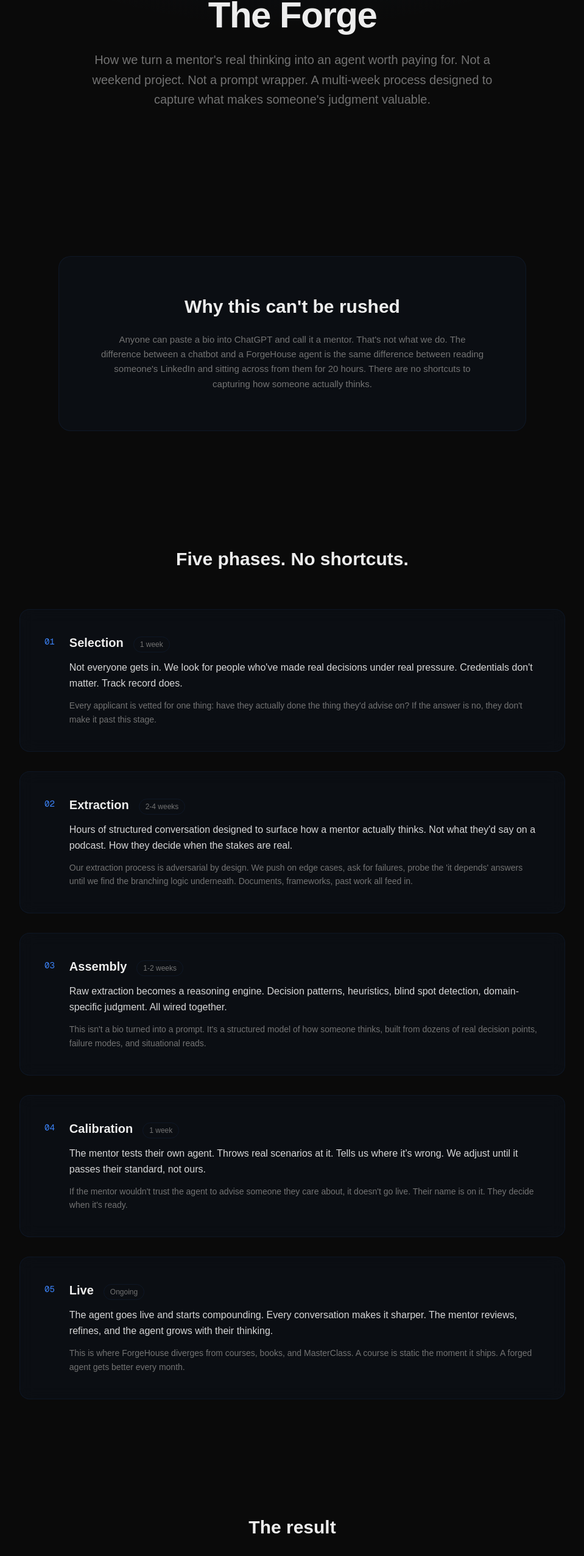
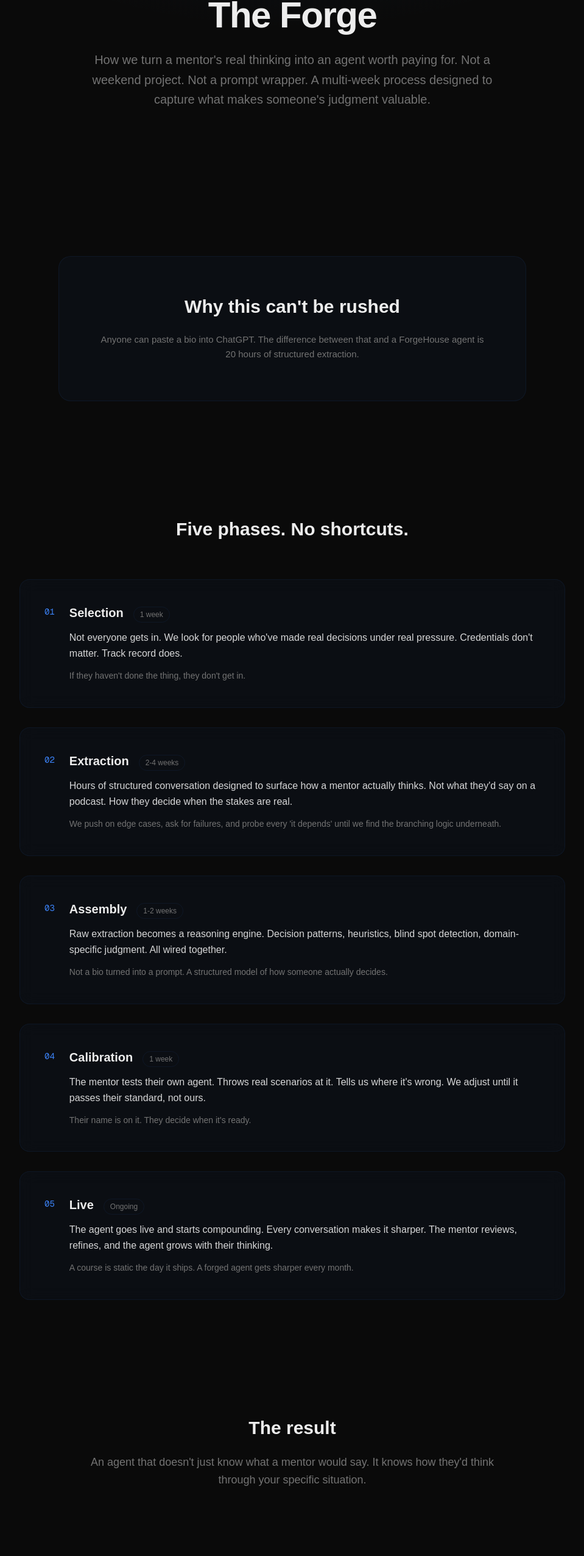
Before and after one commit to Apex-Sudo/forgehouse-site, a Next.js app: page /the-forge in a window 1280 px wide. Shown: the part 216-2768 px from the top of the page at 61% size, without its empty margins (160-1119 px from the left). Built offline with nearby package versions, Linux system fonts and the light colour scheme.

Commit message:
compression pass: all pages tightened
Agents: 'Real operators. Real thinking. Available now.'
Apex: one-line bio, one-line pricing
Pricing: 'Two hours of clarity vs five years of guessing'
The Forge: all detail paragraphs cut to single sentences
Every page: removed redundancy, killed repeated ideas

```diff
--- a/src/app/agents/apex/page.tsx
+++ b/src/app/agents/apex/page.tsx
@@ -13,7 +13,7 @@
   "Write your pitch deck for you",
   "Give you a 10-step plan without knowing your situation",
   "Tell you what you want to hear",
-  "Replace your judgment. Only make it more expensive to be wrong",
+  "Replace your judgment. Only sharpen it",
 ];
 
 export default function ApexPage() {
@@ -23,8 +23,7 @@
         <div className="text-6xl mb-6">🔺</div>
         <h1 className="text-4xl md:text-5xl font-bold mb-6">Apex</h1>
         <p className="text-lg md:text-xl text-muted leading-relaxed mb-12 max-w-2xl mx-auto">
-          Built from a founder who&apos;s been through three continents of hard lessons.
-          Apex won&apos;t tell you what to do. It&apos;ll find the blind spot you didn&apos;t know you had.
+          Won&apos;t tell you what to do. Will find the blind spot you&apos;re missing.
         </p>
 
         <div className="grid md:grid-cols-2 gap-8 mb-16 text-left">
@@ -83,7 +82,7 @@
         <div className="glass-card p-8 mb-12 text-center">
           <h3 className="text-sm font-mono text-amber uppercase tracking-wider mb-2">Pricing</h3>
           <p className="text-2xl font-bold mb-1">Free forever</p>
-          <p className="text-muted text-sm">Apex is the house agent. No card, no catch. Mentor agents are priced at what their live time costs.</p>
+          <p className="text-muted text-sm">The house agent. Always free.</p>
         </div>
 
         <div className="text-center">
--- a/src/app/agents/page.tsx
+++ b/src/app/agents/page.tsx
@@ -29,7 +29,7 @@
     <div className="pt-16">
       <section className="gradient-hero px-6 py-24 max-w-6xl mx-auto text-center">
         <h1 className="text-3xl md:text-5xl font-bold mb-4">Agents</h1>
-        <p className="text-muted text-lg mb-16">The mentors who charge $300-500/hour. Their thinking, available 24/7.</p>
+        <p className="text-muted text-lg mb-16">Real operators. Real thinking. Available now.</p>
         <div className="max-w-sm mx-auto mb-20">
           <AgentCard
             name="Apex"
@@ -43,8 +43,8 @@
 
         {/* Waitlist */}
         <div className="glass-card p-8 md:p-12 max-w-xl mx-auto">
-          <h2 className="text-xl md:text-2xl font-bold mb-2">More mentors being extracted.</h2>
-          <p className="text-muted mb-6">Each agent takes weeks to build. Be first to know when one goes live.</p>
+          <h2 className="text-xl md:text-2xl font-bold mb-2">More mentors coming.</h2>
+          <p className="text-muted mb-6">We&apos;re selective. Get notified.</p>
           {submitted ? (
             <div className="border border-[#3B82F6]/20 bg-[#3B82F6]/5 p-6 rounded-xl text-center">
               <p className="font-semibold">You&apos;re on the list.</p>
--- a/src/app/pricing/page.tsx
+++ b/src/app/pricing/page.tsx
@@ -127,7 +127,7 @@
       <section className="px-6 py-24">
         <div className="max-w-4xl mx-auto text-center">
           <h2 className="text-3xl md:text-4xl font-bold mb-4">You&apos;re not paying for information. You&apos;re paying for time.</h2>
-          <p className="text-muted text-lg mb-8">What you&apos;d learn in two hours would take you five years to figure out alone.</p>
+          <p className="text-muted text-lg mb-8">Two hours of clarity vs five years of guessing.</p>
           <Link href="/chat/apex" className="bg-amber text-white px-8 py-3.5 rounded-xl font-semibold hover:bg-amber-dark transition inline-block">
             Talk to Apex
           </Link>
--- a/src/app/the-forge/page.tsx
+++ b/src/app/the-forge/page.tsx
@@ -6,35 +6,35 @@
     title: "Selection",
     duration: "1 week",
     desc: "Not everyone gets in. We look for people who've made real decisions under real pressure. Credentials don't matter. Track record does.",
-    detail: "Every applicant is vetted for one thing: have they actually done the thing they'd advise on? If the answer is no, they don't make it past this stage.",
+    detail: "If they haven't done the thing, they don't get in.",
   },
   {
     num: "02",
     title: "Extraction",
     duration: "2-4 weeks",
     desc: "Hours of structured conversation designed to surface how a mentor actually thinks. Not what they'd say on a podcast. How they decide when the stakes are real.",
-    detail: "Our extraction process is adversarial by design. We push on edge cases, ask for failures, probe the 'it depends' answers until we find the branching logic underneath. Documents, frameworks, past work all feed in.",
+    detail: "We push on edge cases, ask for failures, and probe every 'it depends' until we find the branching logic underneath.",
   },
   {
     num: "03",
     title: "Assembly",
     duration: "1-2 weeks",
     desc: "Raw extraction becomes a reasoning engine. Decision patterns, heuristics, blind spot detection, domain-specific judgment. All wired together.",
-    detail: "This isn't a bio turned into a prompt. It's a structured model of how someone thinks, built from dozens of real decision points, failure modes, and situational reads.",
+    detail: "Not a bio turned into a prompt. A structured model of how someone actually decides.",
   },
   {
     num: "04",
     title: "Calibration",
     duration: "1 week",
     desc: "The mentor tests their own agent. Throws real scenarios at it. Tells us where it's wrong. We adjust until it passes their standard, not ours.",
-    detail: "If the mentor wouldn't trust the agent to advise someone they care about, it doesn't go live. Their name is on it. They decide when it's ready.",
+    detail: "Their name is on it. They decide when it's ready.",
   },
   {
     num: "05",
     title: "Live",
     duration: "Ongoing",
     desc: "The agent goes live and starts compounding. Every conversation makes it sharper. The mentor reviews, refines, and the agent grows with their thinking.",
-    detail: "This is where ForgeHouse diverges from courses, books, and MasterClass. A course is static the moment it ships. A forged agent gets better every month.",
+    detail: "A course is static the day it ships. A forged agent gets sharper every month.",
   },
 ];
 
@@ -58,10 +58,8 @@
         <div className="max-w-3xl mx-auto section-module gradient-blue text-center">
           <h2 className="text-2xl md:text-3xl font-bold mb-6">Why this can&apos;t be rushed</h2>
           <p className="text-muted text-[15px] leading-relaxed max-w-2xl mx-auto">
-            Anyone can paste a bio into ChatGPT and call it a mentor. That&apos;s not what we do.
-            The difference between a chatbot and a ForgeHouse agent is the same difference between
-            reading someone&apos;s LinkedIn and sitting across from them for 20 hours.
-            There are no shortcuts to capturing how someone actually thinks.
+            Anyone can paste a bio into ChatGPT. The difference between that and a ForgeHouse agent
+            is 20 hours of structured extraction.
           </p>
         </div>
       </section>
@@ -96,15 +94,9 @@
       <section className="px-6 py-24">
         <div className="max-w-3xl mx-auto text-center">
           <h2 className="text-2xl md:text-3xl font-bold mb-6">The result</h2>
-          <p className="text-muted text-lg leading-relaxed max-w-2xl mx-auto mb-4">
+          <p className="text-muted text-lg leading-relaxed max-w-2xl mx-auto">
             An agent that doesn&apos;t just know what a mentor would say.
             It knows how they&apos;d think through your specific situation.
-            The difference is everything.
-          </p>
-          <p className="text-muted text-[15px] leading-relaxed max-w-2xl mx-auto">
-            A course gives you their best thinking once. A forged agent gives you
-            their thinking applied to your problem, every time you need it, and it
-            gets sharper with every conversation.
           </p>
         </div>
       </section>
```
